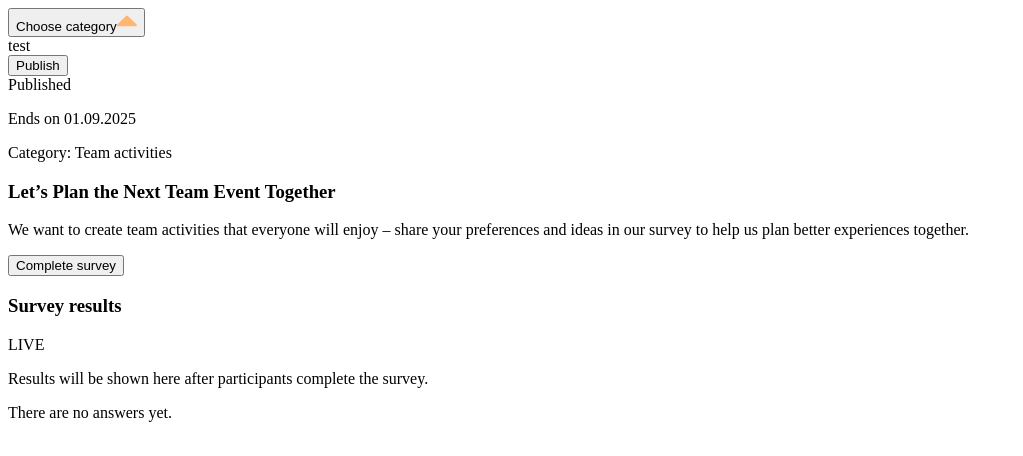
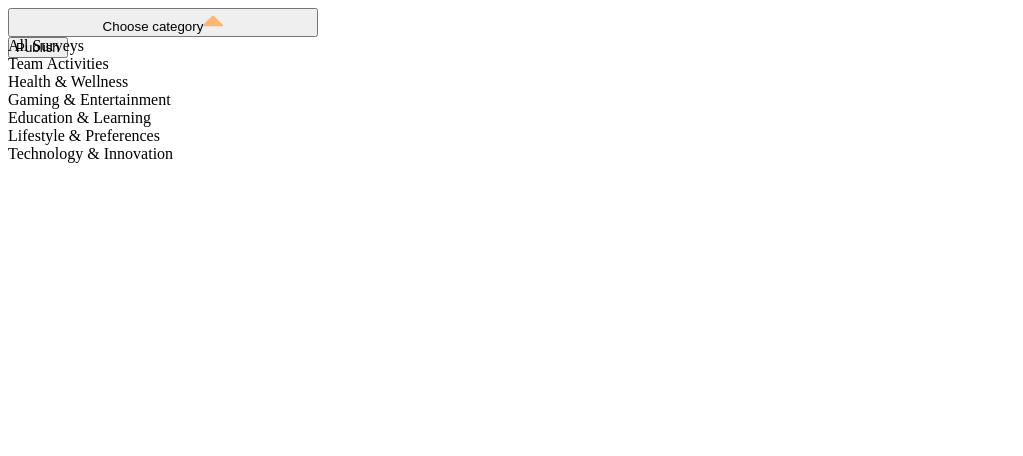
Before and after one commit to K-Micha/poll-app, an Angular app: page / in a window 1280 px wide. Both pictures are taken after a click on the button "Choose category". Shown: the top 456 px of the page, without its empty margins (0-1023 px from the left). Built offline with nearby package versions, Linux system fonts and the light colour scheme; no server answers; the database is empty.

Commit message:
added supabase

```diff
--- a/src/app/app.html
+++ b/src/app/app.html
@@ -1,15 +1,16 @@
-<app-dropdown></app-dropdown>
+<div>
+  <app-dropdown></app-dropdown>
+</div>
 <router-outlet />
 
-<button class="btn btn--primary btn--with-icon" type="button">
-  <span class="btn__text">Publish</span>
+<div>
+  <button class="btn btn--primary btn--with-icon" type="button">
+    <span class="btn__text">Publish</span>
 
-  <img
-    class="btn__icon"
-    src="/icons/check.svg"
-    alt=""
-    aria-hidden="true"
-  >
-</button>
+    <img class="btn__icon" src="/icons/check.svg" alt="" aria-hidden="true">
+  </button>
+</div>
 
-<app-survey-detail></app-survey-detail>
+
+
+<!-- <p>Surveys: {{ supabaseService.surveys().length }}</p> -->
--- a/src/app/app.ts
+++ b/src/app/app.ts
@@ -1,20 +1,24 @@
-import { Component, signal } from '@angular/core';
+import { Component, inject, OnInit, signal } from '@angular/core';
 import { RouterOutlet } from '@angular/router';
 import { Dropdown } from './shared/components/dropdown/dropdown';
-import { SurveyResults } from './shared/components/survey-results/survey-results';
-import { SurveyDetail } from "./survey-detail/survey-detail";
+import { Supabase } from './supabase';
 
 @Component({
   selector: 'app-root',
   imports: [
-    SurveyDetail,
     RouterOutlet,
     Dropdown,
-    SurveyDetail
 ],
   templateUrl: './app.html',
-  styleUrl: './app.scss'
+  styleUrl: './app.scss',
 })
-export class App {
+export class App implements OnInit {
   protected readonly title = signal('poll-app');
+
+  supabaseService = inject(Supabase);
+
+  async ngOnInit(): Promise<void> {
+    await this.supabaseService.getSurveys();
+    this.supabaseService.subscribeToSurveys();
+  }
 }
--- a/src/app/home/home.html
+++ b/src/app/home/home.html
@@ -44,7 +44,7 @@
       Ending soon surveys
     </p>
 
-    <!-- Survey-Cards-Komponente kommt später hier hinein -->
+    <app-survey-card></app-survey-card>
   </section>
 </main>
 
--- a/src/app/home/home.ts
+++ b/src/app/home/home.ts
@@ -1,8 +1,9 @@
 import { Component } from '@angular/core';
+import { SurveyCard } from '../shared/components/survey-card/survey-card';
 
 @Component({
   selector: 'app-home',
-  imports: [],
+  imports: [ SurveyCard,],
   templateUrl: './home.html',
   styleUrl: './home.scss',
 })
--- a/src/app/shared/components/dropdown/dropdown.html
+++ b/src/app/shared/components/dropdown/dropdown.html
@@ -1,26 +1,59 @@
 <div class="dropdown" [class.dropdown--open]="isOpen">
-
-  <button
-    class="dropdown__trigger"
-    [class.dropdown__trigger--open]="isOpen"
-    type="button"
-    (click)="toggleDropdown()"
-  >
+  <button class="dropdown__trigger" [class.dropdown__trigger--open]="isOpen" type="button" (click)="toggleDropdown()">
     <span class="dropdown__label">Choose category</span>
 
-    <img
-      class="dropdown__icon"
-      [src]="isOpen
+    <img class="dropdown__icon" [src]="isOpen
         ? '/icons/drop_up.svg'
-        : '/icons/drop_down_white.svg'"
-      alt=""
-      aria-hidden="true"
-    >
+        : '/icons/drop_down_white.svg'" alt="" aria-hidden="true">
   </button>
 
   @if (isOpen) {
-    <div class="dropdown__menu">
-      <span>test</span>
+  <div class="dropdown__menu">
+    <div class="dropdown__options">
+
+      <div class="dropdown__option-wrapper">
+        <button class="dropdown__option dropdown__option--active" type="button">
+          All Surveys
+        </button>
+      </div>
+
+      <div class="dropdown__option-wrapper">
+        <button class="dropdown__option" type="button">
+          Team Activities
+        </button>
+      </div>
+
+      <div class="dropdown__option-wrapper">
+        <button class="dropdown__option" type="button">
+          Health &amp; Wellness
+        </button>
+      </div>
+
+      <div class="dropdown__option-wrapper">
+        <button class="dropdown__option" type="button">
+          Gaming &amp; Entertainment
+        </button>
+      </div>
+
+      <div class="dropdown__option-wrapper">
+        <button class="dropdown__option" type="button">
+          Education &amp; Learning
+        </button>
+      </div>
+
+      <div class="dropdown__option-wrapper">
+        <button class="dropdown__option" type="button">
+          Lifestyle &amp; Preferences
+        </button>
+      </div>
+
+      <div class="dropdown__option-wrapper">
+        <button class="dropdown__option" type="button">
+          Technology &amp; Innovation
+        </button>
+      </div>
+
     </div>
+  </div>
   }
 </div>
--- a/src/app/shared/components/dropdown/dropdown.scss
+++ b/src/app/shared/components/dropdown/dropdown.scss
@@ -12,3 +12,30 @@
 .dropdown__trigger:hover:not(.dropdown__trigger--open) .dropdown__icon {
   content: url('/icons/drop_down.svg');
 }
+
+.dropdown__option {
+  appearance: none;
+  border: none;
+  padding: 0;
+  background: none;
+  color: inherit;
+  font: inherit;
+  text-align: left;
+  cursor: pointer;
+}
+
+.dropdown {
+  position: relative;
+  width: 310px;
+
+  &__trigger,
+  &__menu {
+    width: 100%;
+  }
+
+  &__menu {
+    position: absolute;
+    top: 100%;
+    left: 0;
+  }
+}
--- a/src/app/shared/services/surveys.ts
+++ /dev/null
@@ -1,6 +0,0 @@
-import { Injectable } from '@angular/core';
-
-@Injectable({
-  providedIn: 'root',
-})
-export class Surveys {}
--- /dev/null
+++ b/src/app/supabase.ts
@@ -0,0 +1,75 @@
+import { Injectable, signal } from '@angular/core';
+import {
+  createClient,
+  RealtimeChannel,
+} from '@supabase/supabase-js';
+
+type Survey = {
+  id: number;
+  created_at: string;
+  updated_at: string | null;
+  title: string;
+  description: string;
+  category: string;
+  end_date: string | null;
+  status: string;
+};
+
+@Injectable({
+  providedIn: 'root',
+})
+export class Supabase {
+  supabaseUrl = 'https://rnwpzflsvaqgzoznhshb.supabase.co';
+
+  supabaseKey =
+    'sb_publishable_YRXsZrOvr6dAMaKGOYdXkg_TFenbD8L';
+
+  supabase = createClient(
+    this.supabaseUrl,
+    this.supabaseKey
+  );
+
+  surveys = signal<Survey[]>([]);
+
+  channel: RealtimeChannel | undefined;
+
+  async getSurveys(): Promise<void> {
+    const { data, error } = await this.supabase
+      .from('surveys')
+      .select('*')
+      .order('created_at', { ascending: false });
+
+    console.log('Surveys data:', data);
+    console.log('Surveys error:', error);
+
+    if (error) {
+      console.error('Could not load surveys:', error);
+      return;
+    }
+
+    this.surveys.set(data);
+  }
+
+  subscribeToSurveys(): void {
+    this.channel = this.supabase
+      .channel('surveys-channel')
+      .on(
+        'postgres_changes',
+        {
+          event: '*',
+          schema: 'public',
+          table: 'surveys',
+        },
+        () => {
+          this.getSurveys();
+        }
+      )
+      .subscribe();
+  }
+
+  ngOnDestroy(): void {
+    if (this.channel) {
+      this.supabase.removeChannel(this.channel);
+    }
+  }
+}
--- a/src/app/survey-detail/survey-detail.html
+++ b/src/app/survey-detail/survey-detail.html
@@ -6,49 +6,91 @@
         <div class="survey-detail__meta">
           <div class="survey-detail__meta-left">
             <span class="survey-detail__status">
-                            Published
+              {{ survey.status }}
             </span>
 
             <p class="survey-detail__date">
-                            Ends on 01.09.2025
-                            <!-- Ends on {{ survey.endDate }} -->
+              Ends on {{ getEndDate(survey.id, survey.end_date) }}
             </p>
           </div>
 
           <p class="survey-detail__category">
-                        Category: Team activities
-                        <!-- Category: {{ survey.category }} -->
+            Category: {{ survey.category }}
           </p>
         </div>
 
         <h1 class="survey-detail__title">
-                    Let’s Plan the Next Team Event Together
-                    <!-- {{ survey.title }} -->
+          {{ survey.title }}
         </h1>
 
         <p class="survey-detail__description">
-                    We want to create team activities that everyone will enjoy – share
-                    your preferences and ideas in our survey to help us plan better
-                    experiences together.
-                    <!-- {{ survey.description }} -->
+          {{ survey.description }}
         </p>
       </section>
 
-            <section class="survey-detail__questions" aria-label="Survey questions">
-                <!--
+      <section
+        class="survey-detail__questions"
+        aria-label="Survey questions"
+      >
         @for (
           question of survey.questions;
           track question.id;
           let questionIndex = $index
         ) {
-          ...
+          <article class="survey-question">
+            <h2 class="survey-question__title">
+              {{ questionIndex + 1 }}. {{ question.question_text }}
+            </h2>
+
+            @if (question.allow_multiple) {
+              <p class="survey-question__hint">
+                More than one answer is possible.
+              </p>
             }
-        -->
+
+            <div class="survey-question__answers">
+              @for (
+                answer of question.answers;
+                track answer.id;
+                let answerIndex = $index
+              ) {
+                <label class="survey-answer">
+                  <input
+                    class="survey-answer__input"
+                    [type]="question.allow_multiple
+                      ? 'checkbox'
+                      : 'radio'"
+                    [name]="'question-' + question.id"
+                    [value]="answer.id"
+                  >
+
+                  <span
+                    class="survey-answer__control"
+                    aria-hidden="true"
+                  ></span>
+
+                  <span class="survey-answer__letter">
+                    {{ answerIndex + 1 }}.
+                  </span>
+
+                  <span class="survey-answer__text">
+                    {{ answer.answer_text }}
+                  </span>
+                </label>
+              }
+            </div>
+          </article>
+        }
       </section>
 
       <footer class="survey-detail__footer">
-                <button class="btn btn--primary" type="submit">
-                    <span class="btn__text">Complete survey</span>
+        <button
+          class="btn btn--primary"
+          type="submit"
+        >
+          <span class="btn__text">
+            Complete survey
+          </span>
         </button>
       </footer>
 
--- a/src/app/survey-detail/survey-detail.ts
+++ b/src/app/survey-detail/survey-detail.ts
@@ -1,10 +1,54 @@
-import { Component } from '@angular/core';
+import { Component, inject, OnInit } from '@angular/core';
+import { Supabase } from '../supabase';
 import { SurveyResults } from '../shared/components/survey-results/survey-results';
 
 @Component({
   selector: 'app-survey-detail',
-  imports: [SurveyResults],
+  imports: [
+    SurveyResults
+  ],
   templateUrl: './survey-detail.html',
   styleUrl: './survey-detail.scss',
 })
-export class SurveyDetail {}
+export class SurveyDetail implements OnInit {
+  private readonly supabaseService = inject(Supabase);
+
+  survey: any = null;
+
+  async ngOnInit(): Promise<void> {
+    const { data, error } = await this.supabaseService.supabase
+      .from('surveys')
+      .select(`
+        *,
+        questions (
+          *,
+          answers (*)
+        )
+      `)
+      .eq('id', 999999)
+      .single();
+
+    if (error) {
+      console.error(error);
+      return;
+    }
+
+    this.survey = data;
+  }
+
+  getEndDate(
+    surveyId: number,
+    endDate: string | null
+  ): string | null {
+    return surveyId === 999999
+      ? this.getTomorrowDate()
+      : endDate;
+  }
+
+  private getTomorrowDate(): string {
+    const tomorrow = new Date();
+    tomorrow.setDate(tomorrow.getDate() + 1);
+
+    return tomorrow.toISOString().split('T')[0];
+  }
+}
```
Lines whose indentation alone changed are shown as unchanged.
